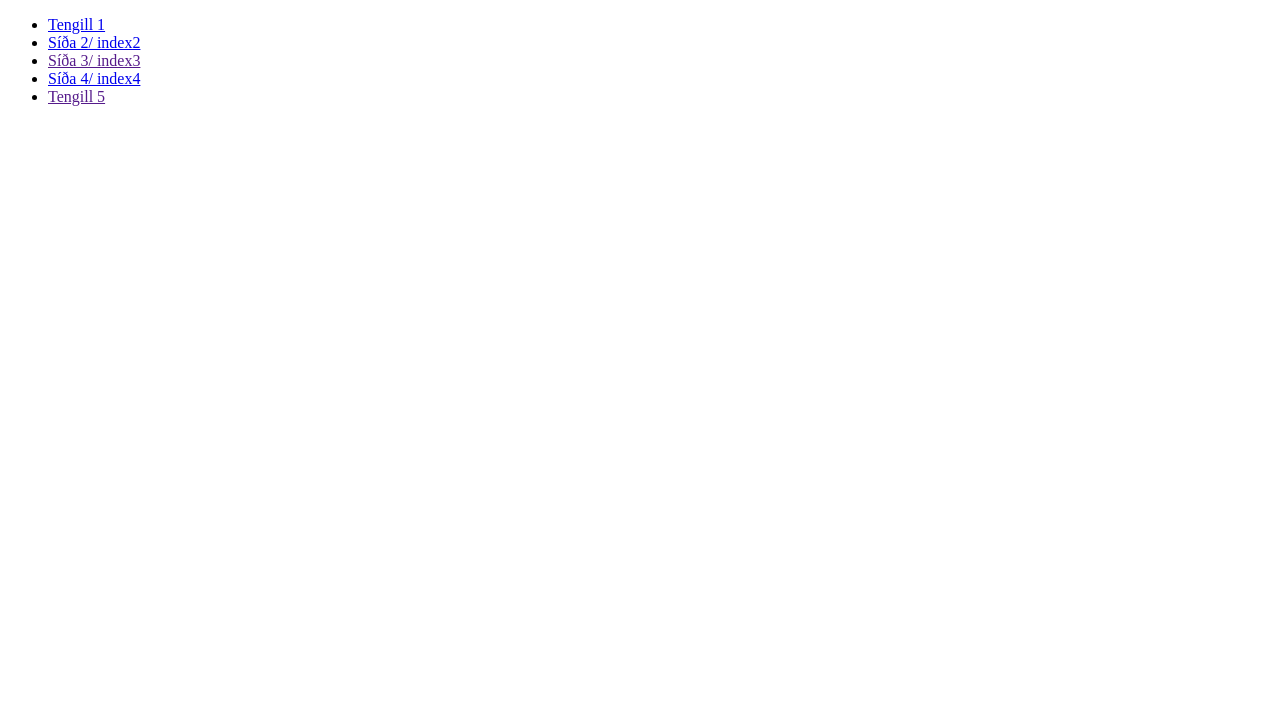
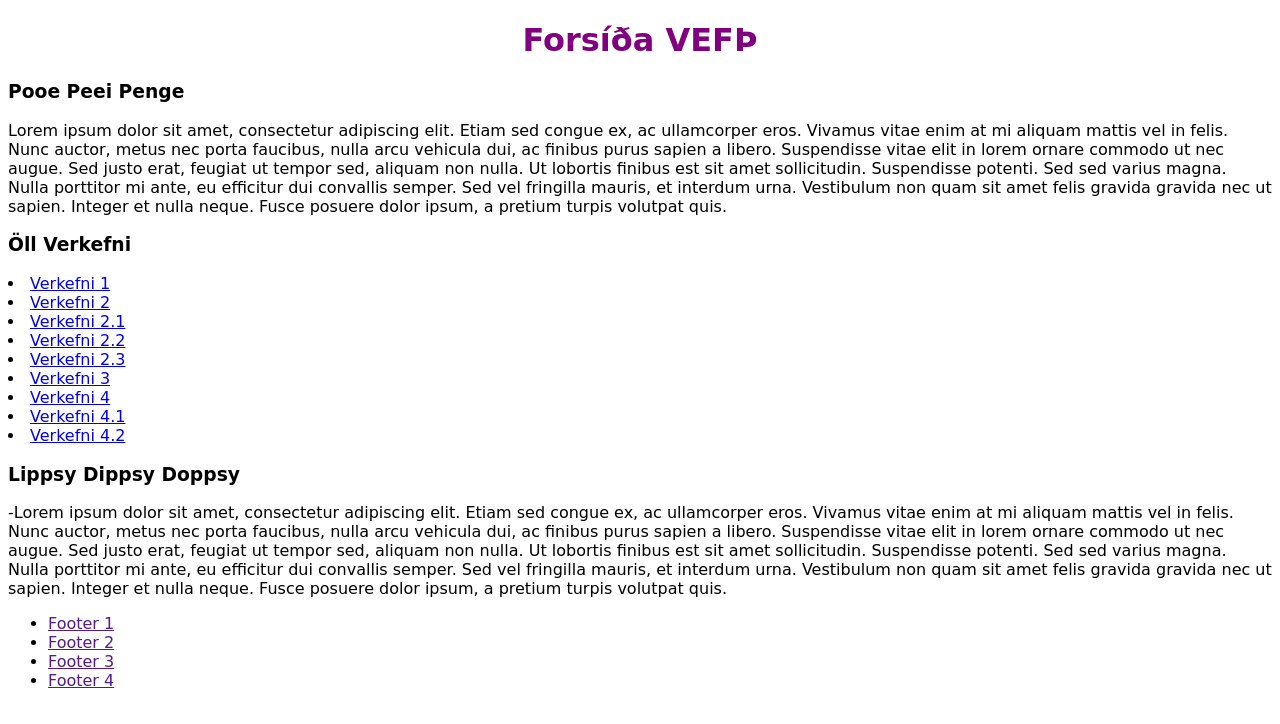
Before and after one commit to ottarorri/ottarorri.github.io, a plain HTML site: page verkefni4/index.html in a window 1280 px wide. Drawn offline with Linux system fonts and the light colour scheme; files that its build step writes are made by us from their sources.

Commit message:
Update index.html

```diff
--- a/verkefni4/index.html
+++ b/verkefni4/index.html
@@ -1,15 +1,64 @@
 <!DOCTYPE html>
-<html>
+
+<html lang="en">
 <head>
-	<title>allir linkar</title>
+    <meta charset="UTF-8">
+    <meta name="viewport" content="width=device-width, initial-scale=1.0">
+    <meta http-equiv="X-UA-Compatible" content="ie=edge">
+    <title>Document</title>
+    <link rel="stylesheet" href="main.css">
+     <script>
+  window.onload = function() {  // reload file every second
+    setInterval(function() { location.reload(); } , 1000);
+  };
+</script>
 </head>
 <body>
-<ul>
-           <li><a href="index2">Tengill 1</a></li>
-            <li><a href="index3">Síða 2/ index2</a></li>
-            <li><a href="">Síða 3/ index3</a></li>
-            <li><a href="index4.html">Síða 4/ index4</a></li>
-            <li><a href=""> Tengill 5</a></li>
+   <div class="wrapper">
+    <header><h1>Forsíða VEFÞ</h1></header>
+    <aside><h3>Pooe Peei Penge</h3>
+<p>Lorem ipsum dolor sit amet, consectetur adipiscing elit. Etiam sed congue ex, ac ullamcorper eros. Vivamus vitae enim at mi aliquam mattis vel in felis. Nunc auctor, metus nec porta faucibus, nulla arcu vehicula dui, ac finibus purus sapien a libero. Suspendisse vitae elit in lorem ornare commodo ut nec augue. Sed justo erat, feugiat ut tempor sed, aliquam non nulla. Ut lobortis finibus est sit amet sollicitudin. Suspendisse potenti. Sed sed varius magna. Nulla porttitor mi ante, eu efficitur dui convallis semper. Sed vel fringilla mauris, et interdum urna. Vestibulum non quam sit amet felis gravida gravida nec ut sapien. Integer et nulla neque. Fusce posuere dolor ipsum, a pretium turpis volutpat quis.
+</p></aside>
+    <main> <h3>Öll Verkefni</h3>
+        <li>
+            <a href="/verkefni1/verkefni1_4A.html" title="verkefni 1">Verkefni 1</a>
+            </li>
+            <li>
+              <a href="/verkefni2/index.html" title="verkefni 2">Verkefni 2</a>
+            </li>
+            <li>
+              <a href="/verkefni2/Box Model 2-1.html" title="verkefni 2.1">Verkefni 2.1</a>
+            </li>
+            <li>
+              <a href="/verkefni2/Box Model 2-2.html" title="verkefni 2.2">Verkefni 2.2</a>
+            </li>
+            <li>
+              <a href="/verkefni2/Box Model 2-3.html" title="verkefni 2.3">Verkefni 2.3</a>
+            </li>
+             <li>
+              <a href="/verkefni3" title="verkefni 3">Verkefni 3</a>
+            </li>
+            <li>
+              <a href="/verkefni3" title="verkefni 4">Verkefni 4</a>
+            </li>
+            <li>
+              <a href="/verkefni3" title="verkefni 4.1">Verkefni 4.1</a>
+            </li>
+            <li>
+              <a href="/verkefni3" title="verkefni 4.2">Verkefni 4.2</a>
+</main>
+    <article><h3>Lippsy Dippsy Doppsy</h3>
+<p>-Lorem ipsum dolor sit amet, consectetur adipiscing elit. Etiam sed congue ex, ac ullamcorper eros. Vivamus vitae enim at mi aliquam mattis vel in felis. Nunc auctor, metus nec porta faucibus, nulla arcu vehicula dui, ac finibus purus sapien a libero. Suspendisse vitae elit in lorem ornare commodo ut nec augue. Sed justo erat, feugiat ut tempor sed, aliquam non nulla. Ut lobortis finibus est sit amet sollicitudin. Suspendisse potenti. Sed sed varius magna. Nulla porttitor mi ante, eu efficitur dui convallis semper. Sed vel fringilla mauris, et interdum urna. Vestibulum non quam sit amet felis gravida gravida nec ut sapien. Integer et nulla neque. Fusce posuere dolor ipsum, a pretium turpis volutpat quis.
+</p></article>
+
+    <footer>
+        <ul>
+            <li><a href="">Footer 1</a></li>
+            <li><a href="">Footer 2</a></li>
+            <li><a href="">Footer 3</a></li>
+            <li><a href="">Footer 4</a></li>
         </ul>
+           </footer>
+</div>
 </body>
 </html>
```
